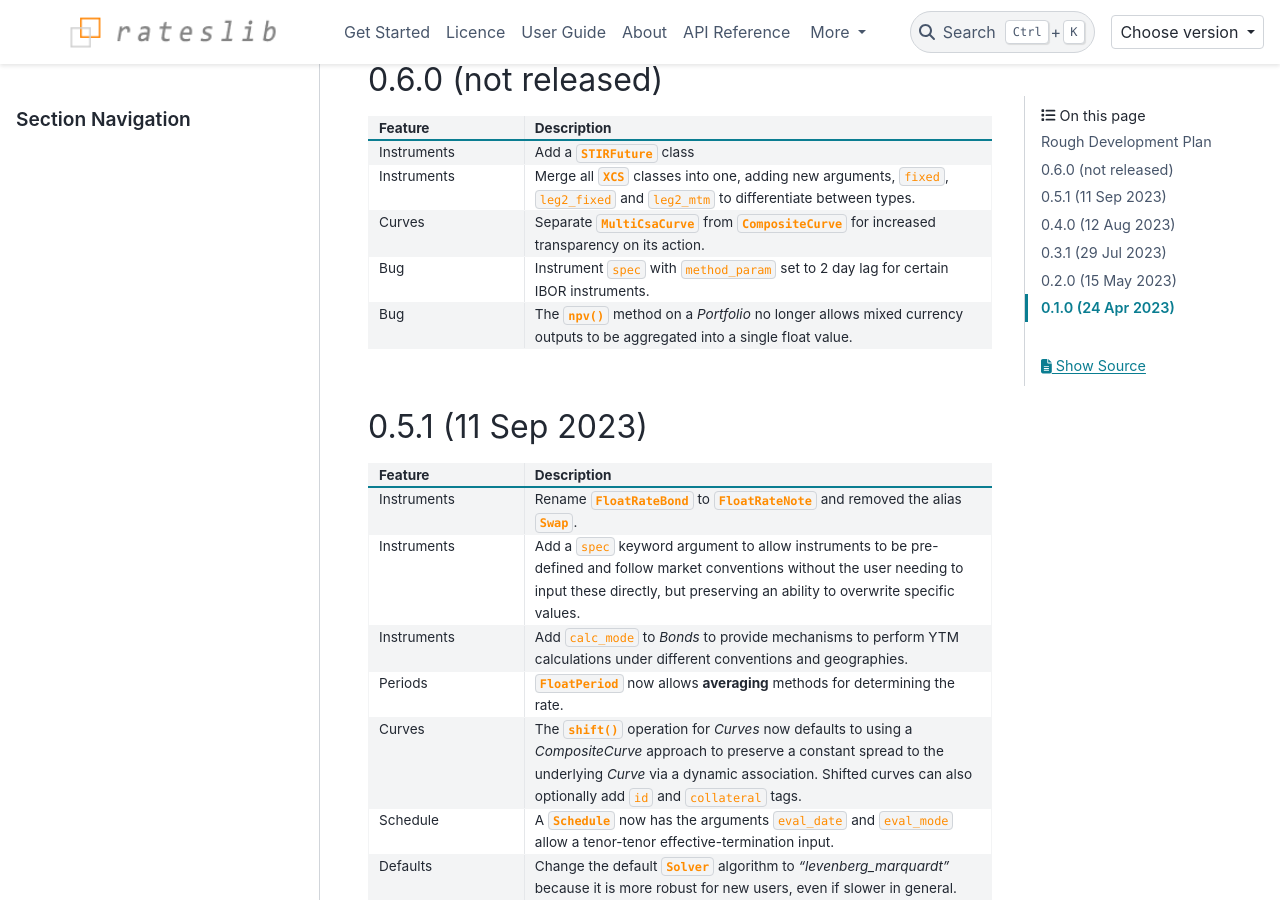
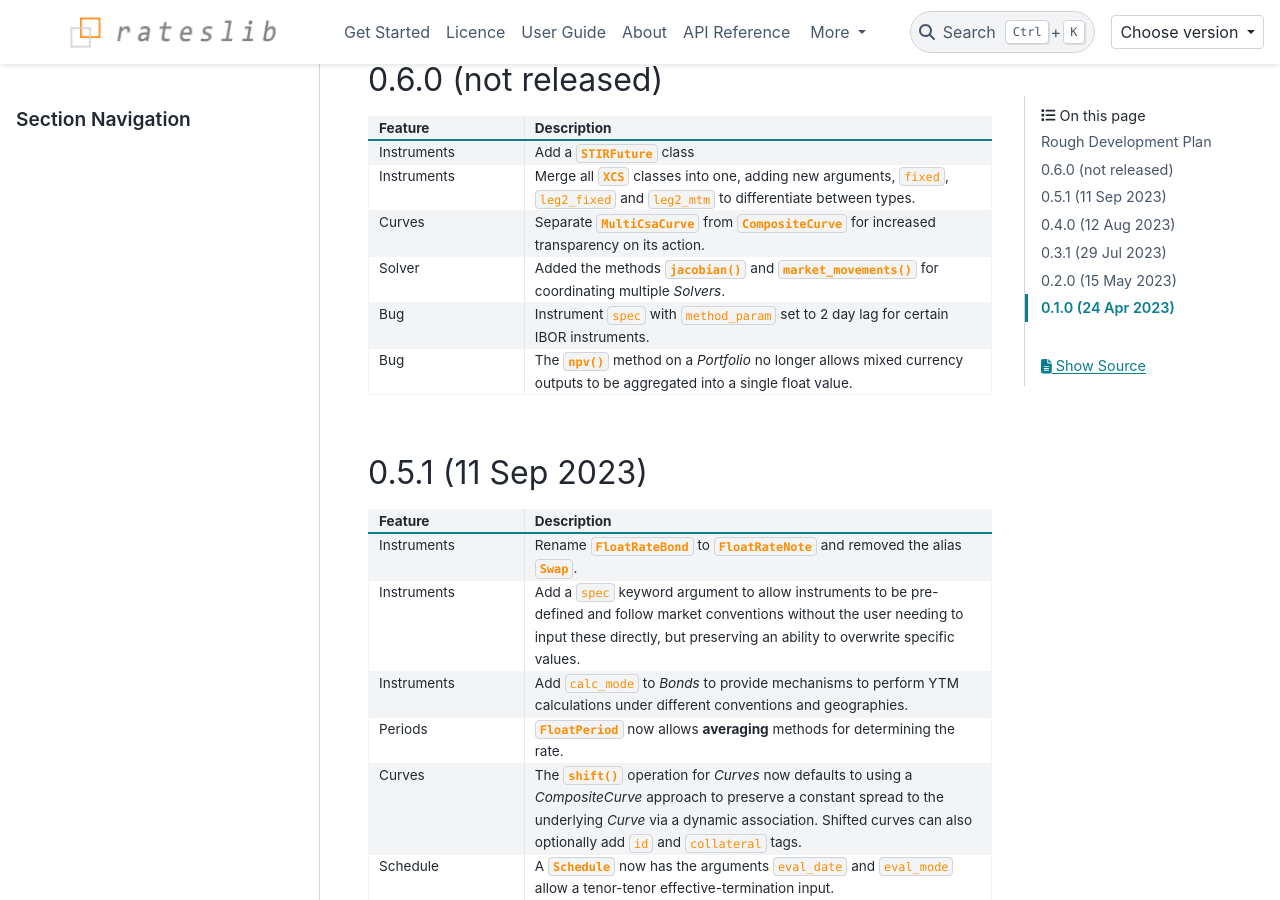
Before and after one commit to attack68/rateslib, a Sphinx documentation site: the page built from docs/source/i_whatsnew.rst, in a window 1280 px wide and 900 px high, scrolled down 1005 px. Built offline with Sphinx 7.4.7 and the PyData theme 0.15.4, drawn with Linux system fonts in a browser that asks for light colours; comment, search, counter and statistics services are not loaded.

Commit message:
REF: Fix docs

```diff
--- a/docs/source/i_whatsnew.rst
+++ b/docs/source/i_whatsnew.rst
@@ -69,6 +69,9 @@ email contact through **rateslib@gmail.com**.
    * - Curves
      - Separate :class:`~rateslib.curves.MultiCsaCurve`
        from :class:`~rateslib.curves.CompositeCurve` for increased transparency on its action.
+   * - Solver
+     - Added the methods :meth:`~rateslib.solver.Solver.jacobian` and
+       :meth:`~rateslib.solver.Solver.market_movements` for coordinating multiple *Solvers*.
    * - Bug
      - Instrument ``spec`` with ``method_param`` set to 2 day lag for certain IBOR instruments.
    * - Bug
```
